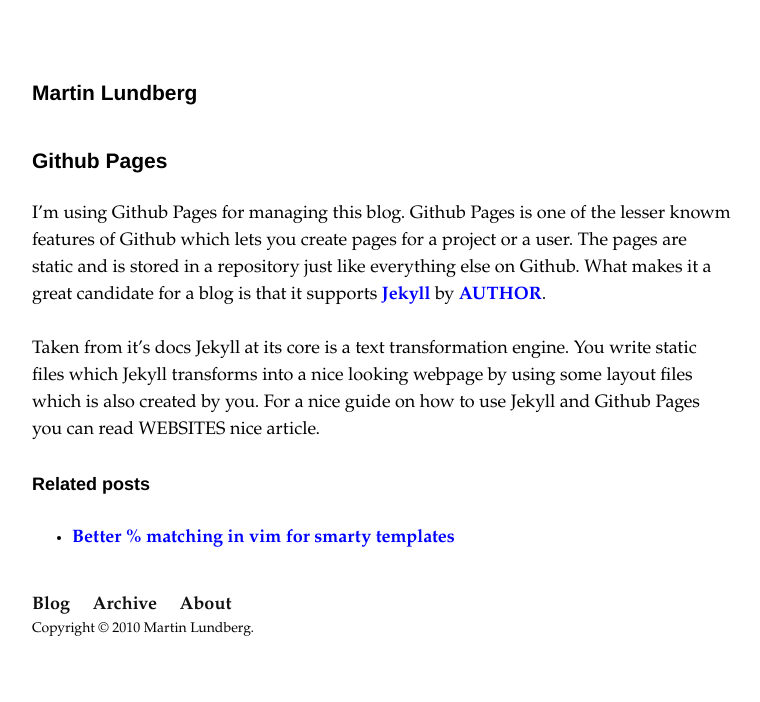
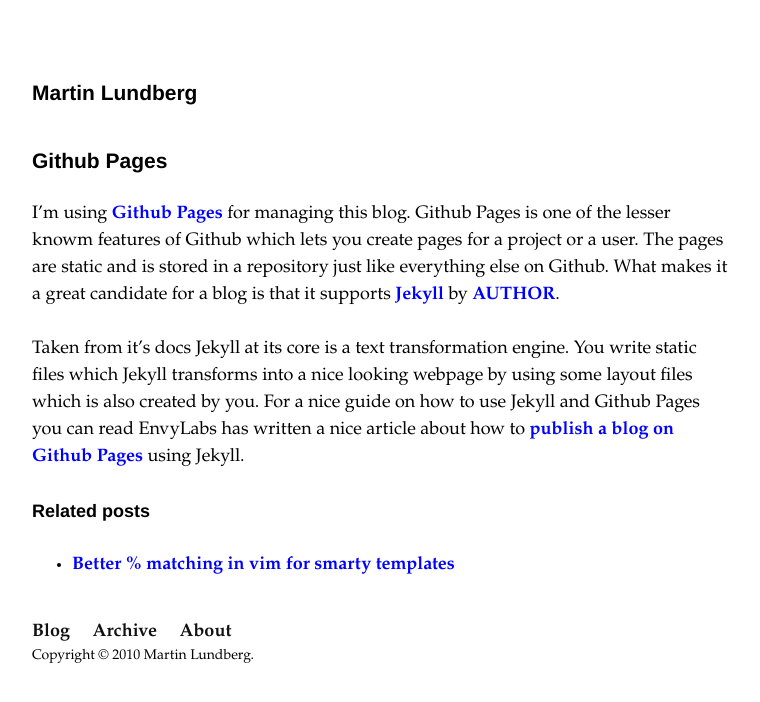
Before and after one commit to marlun/marlun.github.com, a Jekyll site: the page built from _posts/2010-09-25-github-pages.markdown, in a window 1280 px wide. Shown: the top 702 px of the page, without its empty margins (258-1018 px from the left). Built offline with Jekyll 4.4.1, drawn with Linux system fonts in a browser that asks for light colours.

Commit message:
Added the urls into the github pages post.

```diff
--- a/_posts/2010-09-25-github-pages.markdown
+++ b/_posts/2010-09-25-github-pages.markdown
@@ -6,6 +6,6 @@
 {{ page.title }}
 ================
 
-I'm using Github Pages for managing this blog. Github Pages is one of the lesser knowm features of Github which lets you create pages for a project or a user. The pages are static and is stored in a repository just like everything else on Github. What makes it a great candidate for a blog is that it supports [Jekyll](http://) by [AUTHOR](http://).
+I'm using [Github Pages](http://pages.github.com) for managing this blog. Github Pages is one of the lesser knowm features of Github which lets you create pages for a project or a user. The pages are static and is stored in a repository just like everything else on Github. What makes it a great candidate for a blog is that it supports [Jekyll](http://github.com/mojombo/jekyll/) by [AUTHOR](http://tom.preston-werner.com/).
 
-Taken from it's docs Jekyll at its core is a text transformation engine. You write static files which Jekyll transforms into a nice looking webpage by using some layout files which is also created by you. For a nice guide on how to use Jekyll and Github Pages you can read WEBSITES nice article.
+Taken from it's docs Jekyll at its core is a text transformation engine. You write static files which Jekyll transforms into a nice looking webpage by using some layout files which is also created by you. For a nice guide on how to use Jekyll and Github Pages you can read EnvyLabs has written a nice article about how to [publish a blog on Github Pages](http://blog.envylabs.com/2009/08/publishing-a-blog-with-github-pages-and-jekyll/) using Jekyll.
```
